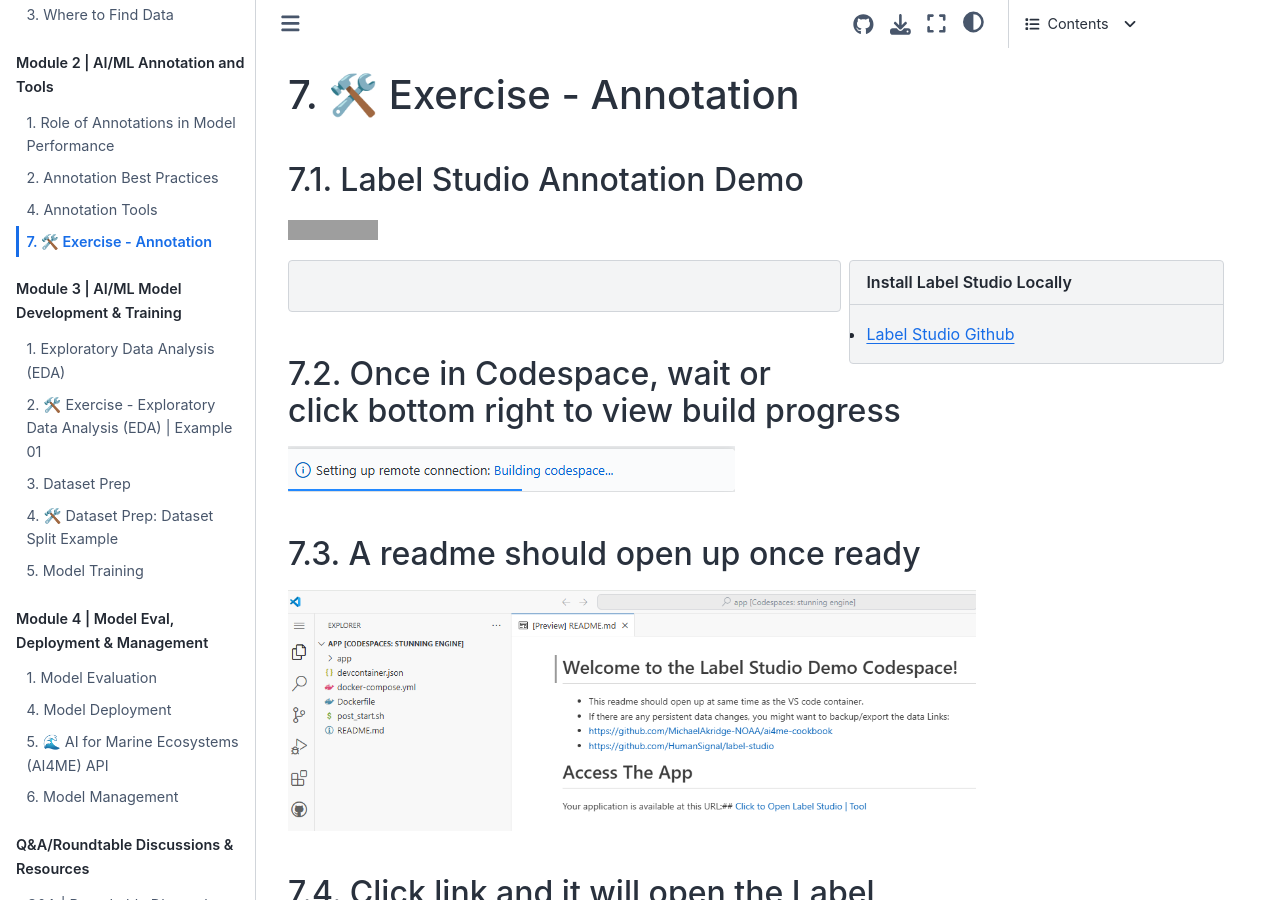
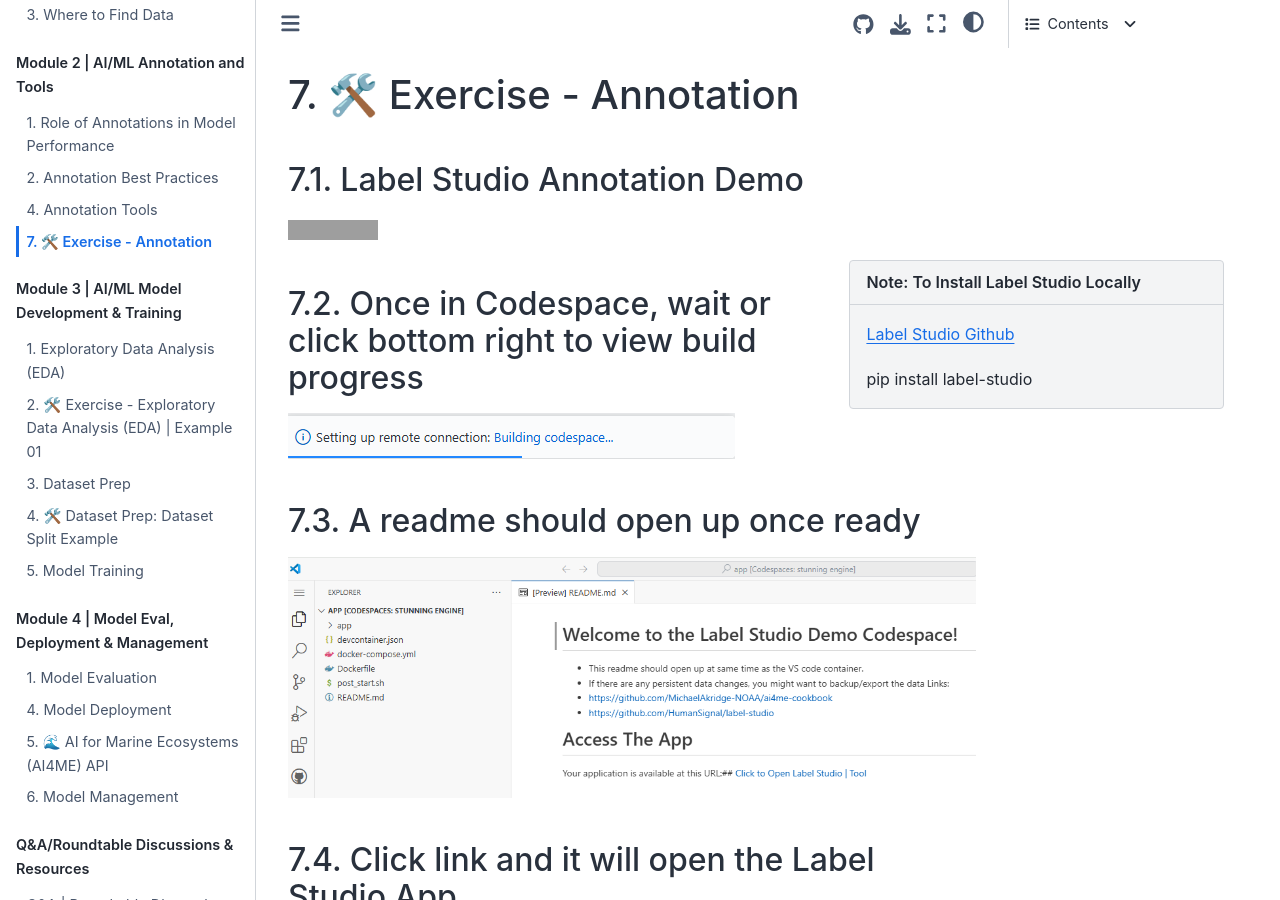
Before and after one commit to MichaelAkridge-NOAA/ai4me-cookbook, a Jupyter Book: the page built from content/03_module/01_annotation_example.md, in a window 1280 px wide and 900 px high. Built offline with Jupyter Book 1.0.4 settings and Sphinx 7.4.7 and the Sphinx Book theme 1.1.4, drawn with Linux system fonts in a browser that asks for light colours; pages that are not in the unit, such as notebooks, are missing from menus; grey boxes are pictures that could not be loaded.

Commit message:
Update 01_annotation_example.md

`````diff
--- a/content/03_module/01_annotation_example.md
+++ b/content/03_module/01_annotation_example.md
@@ -4,13 +4,11 @@
 [![Open in GitHub Codespaces](https://github.com/codespaces/badge.svg)](https://codespaces.new/MichaelAkridge-NOAA/ai4me-cookbook?devcontainer_path=.devcontainer%2Flabel-studio-demo%2Fdevcontainer.json)
 
 ````{div} full-width
-```{sidebar} Install Label Studio Locally
-- [Label Studio Github](https://github.com/HumanSignal/label-studio)
-```
-```{code-cell} <python>
-:tags: [margin]
+```{sidebar} Note: To Install Label Studio Locally
+[Label Studio Github](https://github.com/HumanSignal/label-studio)
+
 pip install label-studio
-```
+
 ```
 ````
 ### Once in Codespace, wait or click bottom right to view build progress
`````
